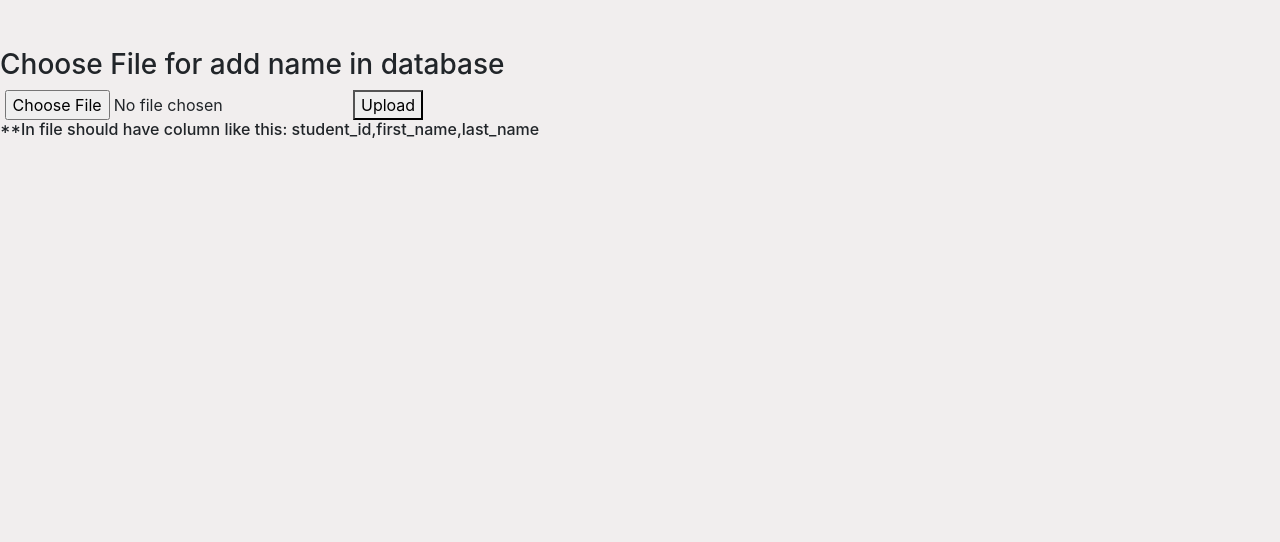
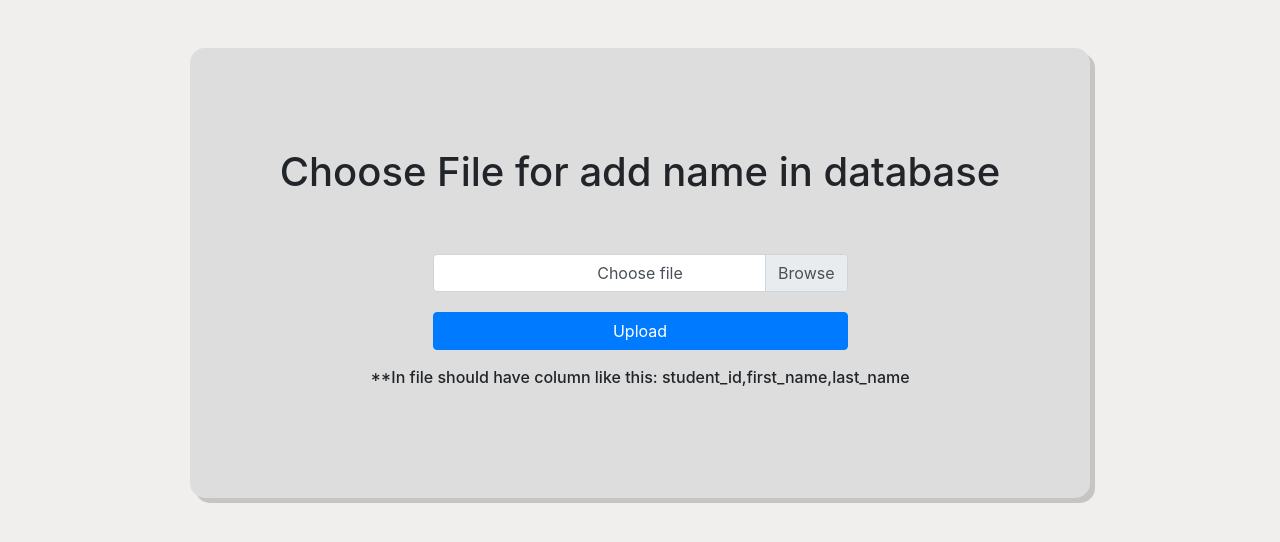
Before and after one commit to japzero02/give-me-the-money, a Django app: page /upload_csv in a window 1280 px wide. Shown: the part 56-598 px from the top of the page. Run offline with Django 3.2, Linux system fonts and the light colour scheme; some libraries are stand-ins or nearby versions.

Commit message:
change design upload_csv.html

```diff
--- a/money/mainapp/templates/index.html
+++ b/money/mainapp/templates/index.html
@@ -64,7 +64,7 @@
                 <td>{{ item.issues }}</td>
                 {% if header == "Student" %}
                 <td>
-                    <a href="{% url 'edit_student' item.pk %}" class="btn btn-warning btn-sm my-1 ml-2" role="button">Edit</a>
+                    <a href="{% url 'edit_student' item.pk %}" class="btn btn-warning btn-sm my-1 center" role="button">Edit</a>
                     <a href="{% url 'delete_student' item.pk %}" class="btn btn-danger btn-sm" role="button">Delete</a>
                 </td>
                 {% endif %}
--- a/money/mainapp/templates/upload_csv.html
+++ b/money/mainapp/templates/upload_csv.html
@@ -10,14 +10,44 @@
         {% endfor %}
     {% else %}
     {{order}}
-    <form action="" method="POST" enctype="multipart/form-data">
-        {% csrf_token %}
-        <h3>Choose File for add name in database</h3>
-        <label for="file1"></label>
-        <input type="file" id="file1" name="file">
-        <button type="submit">Upload</button>
-        <h6>**In file should have column like this: student_id,first_name,last_name</h6>
-    </form>
+    <div class="container mt-auto">
+        <form action="" method="POST" enctype="multipart/form-data">
+            {% csrf_token %}
+            <h1>Choose File for add name in database</h1>
+            <div class="form-group size center mt-5">
+                <div class="custom-file">
+                    <input type="file" name="files[]" multiple class="custom-file-input" id="customFile">
+                    <label class="custom-file-label" for="customFile">Choose file</label>
+                </div>
+            </div>
+            <div class="form-group size center mb-2">
+                <button type="button" name="upload" value="upload" id="upload" class="btn btn-block btn-primary"><i class="fa fa-fw fa-upload"></i> Upload</button>
+            </div>
+            <h6>**In file should have column like this: student_id,first_name,last_name</h6>
+        </form>
+    </div>
+<style>
+.container {
+    background-color: #dddddd;
+    text-align: center;
+    width: 900px;
+    height: 450px;
+    padding-top: 100px;
+    padding-right: auto;
+    border-radius: 15px;
+    box-shadow: 5px 5px #c5c5c5;
+
+}
+.size {
+    width: 60%;
+}
+.center {
+  margin: auto;
+  width: 50%;
+  padding: 10px;
+}
+
+</style>
     {% endif %}
     {% for profile in profiles %}
     {{profile.name}}
```
